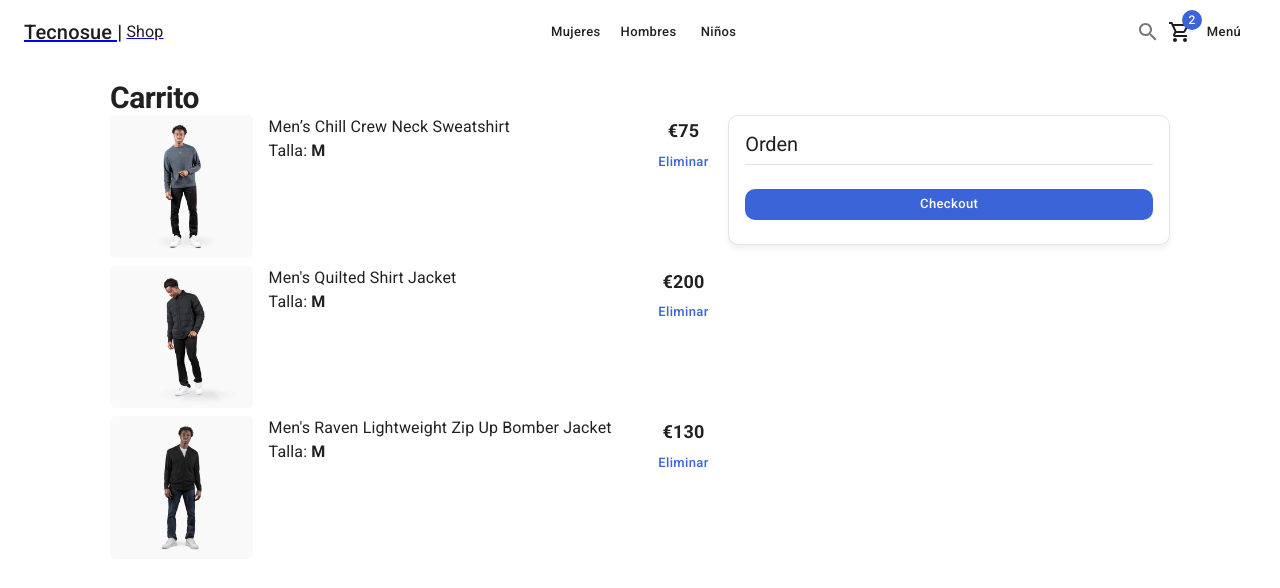
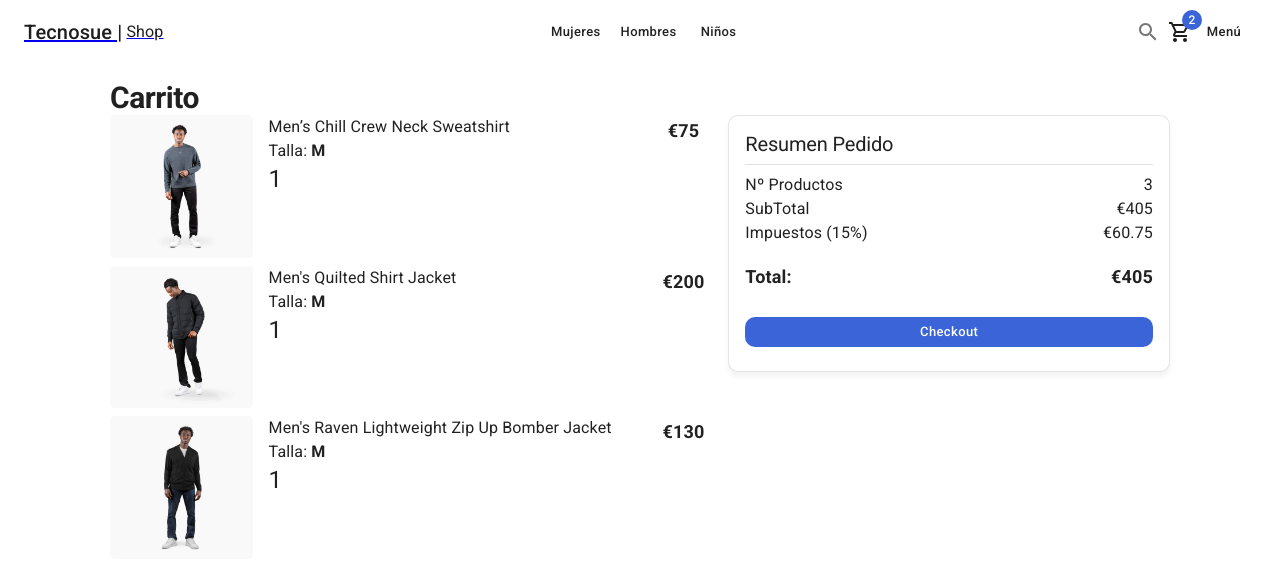
Before and after one commit to tecnosue/tecnosue-shop, a Next.js app: page /cart in a window 1280 px wide. Shown: the top 588 px of the page. Built offline with nearby package versions, Linux system fonts and the light colour scheme.

Commit message:
Componente Resumen del Pedido (OrderSummatory)

```diff
--- a/components/cart/CartList.tsx
+++ b/components/cart/CartList.tsx
@@ -1,5 +1,5 @@
 import NextLink from "next/link";
-import React, { useEffect, useState } from "react";
+import React, { FC, useEffect, useState } from "react";
 
 import CardActionArea from "@mui/material/CardActionArea";
 import Typography from "@mui/material/Typography";
@@ -10,6 +10,7 @@ import Grid from "@mui/material/Grid";
 import Link from "@mui/material/Link";
 
 import { initialData } from "../../database/products";
+import { ItemCounter } from "../ui";
 
 const productsInCart = [
   initialData.products[0],
@@ -17,7 +18,11 @@ const productsInCart = [
   initialData.products[2],
 ];
 
-export const CartList = () => {
+interface Props {
+  editable?: boolean;
+}
+
+export const CartList: FC<Props>= ({editable=false}) => {
   return (
     <>
       {
@@ -45,6 +50,11 @@ export const CartList = () => {
                   Talla: <strong>M</strong>
                 </Typography>
                 {/* condicional */}
+                {
+                  editable
+                  ? <ItemCounter />
+                  : <Typography variant="h5">1</Typography>
+                }
               </Box>
             </Grid>
             <Grid
@@ -56,9 +66,16 @@ export const CartList = () => {
             >
               <Typography variant="subtitle1">{`€${product.price}`}</Typography>
               {/* editable */}
-              <Button variant="text" color="secondary">
-                Eliminar
-              </Button>
+              {
+                editable && (
+                  <Button variant="text" color="secondary">
+                    Eliminar
+                  </Button>
+
+                )
+
+              }
+
             </Grid>
           </Grid>
         ))
--- /dev/null
+++ b/components/cart/OrderSummary.tsx
@@ -0,0 +1,35 @@
+import React from 'react'
+import Grid from '@mui/material/Grid'
+import Typography from '@mui/material/Typography'
+
+export const OrderSummary = () => {
+  return (
+    <Grid container>
+        <Grid item xs={6}>
+            <Typography>Nº Productos</Typography>
+        </Grid>
+        <Grid item xs={6} display='flex' justifyContent='end'>
+            <Typography>3</Typography>
+        </Grid>
+
+        <Grid item xs={6}>
+            <Typography>SubTotal</Typography>
+        </Grid>
+        <Grid item xs={6} display='flex' justifyContent='end'>
+            <Typography>{ `€${405.00}` }</Typography>
+        </Grid>
+        <Grid item xs={6}>
+            <Typography>Impuestos (15%)</Typography>
+        </Grid>
+        <Grid item xs={6} display='flex' justifyContent='end'>
+            <Typography>{ `€${60.75}` }</Typography>
+        </Grid>
+        <Grid item xs={6} sx={{  mt:2 }}>
+            <Typography variant='subtitle1'>Total:</Typography>
+        </Grid>
+        <Grid item xs={6} display='flex' justifyContent='end' sx={{  mt:2 }}>
+            <Typography variant='subtitle1'>{ `€${405.00}` }</Typography>
+        </Grid>
+    </Grid>
+  )
+}
--- a/components/cart/index.ts
+++ b/components/cart/index.ts
@@ -1 +1,2 @@
 export * from './CartList';
+export * from './OrderSummary';
--- a/pages/cart/index.tsx
+++ b/pages/cart/index.tsx
@@ -10,7 +10,7 @@ import Typography from "@mui/material/Typography";
 
 
 import { ShopLayout } from "../../components/layouts";
-import { CartList }  from "../../components/cart";
+import { CartList, OrderSummary }  from "../../components/cart";
 
 const CartPage = () => {
   return (
@@ -24,15 +24,15 @@ const CartPage = () => {
 
       <Grid container>
         <Grid item xs={12} sm={7}>
-          <CartList  />
+          <CartList />
         </Grid>
         <Grid item xs={12} sm={5}>
           <Card className="summary-card">
             <CardContent>
-              <Typography variant="h2">Orden</Typography>
+              <Typography variant="h2">Resumen Pedido</Typography>
               <Divider sx={{ my: 1 }} />
 
-              {/* OrderSummary */}
+              <OrderSummary />
 
               <Box sx={{ mt: 3 }}>
                 <Button color="secondary" className="circular-btn" fullWidth>
```
